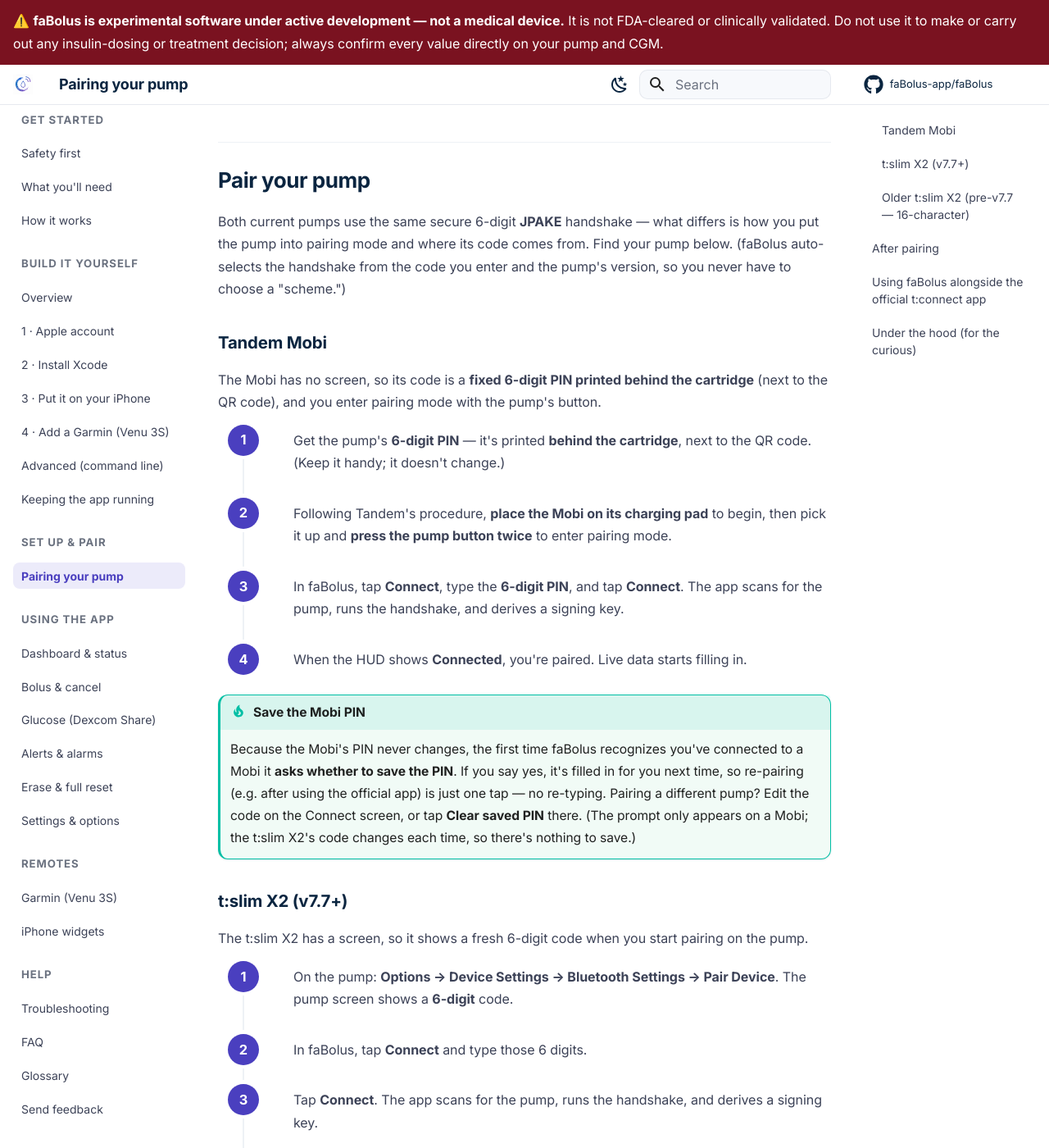
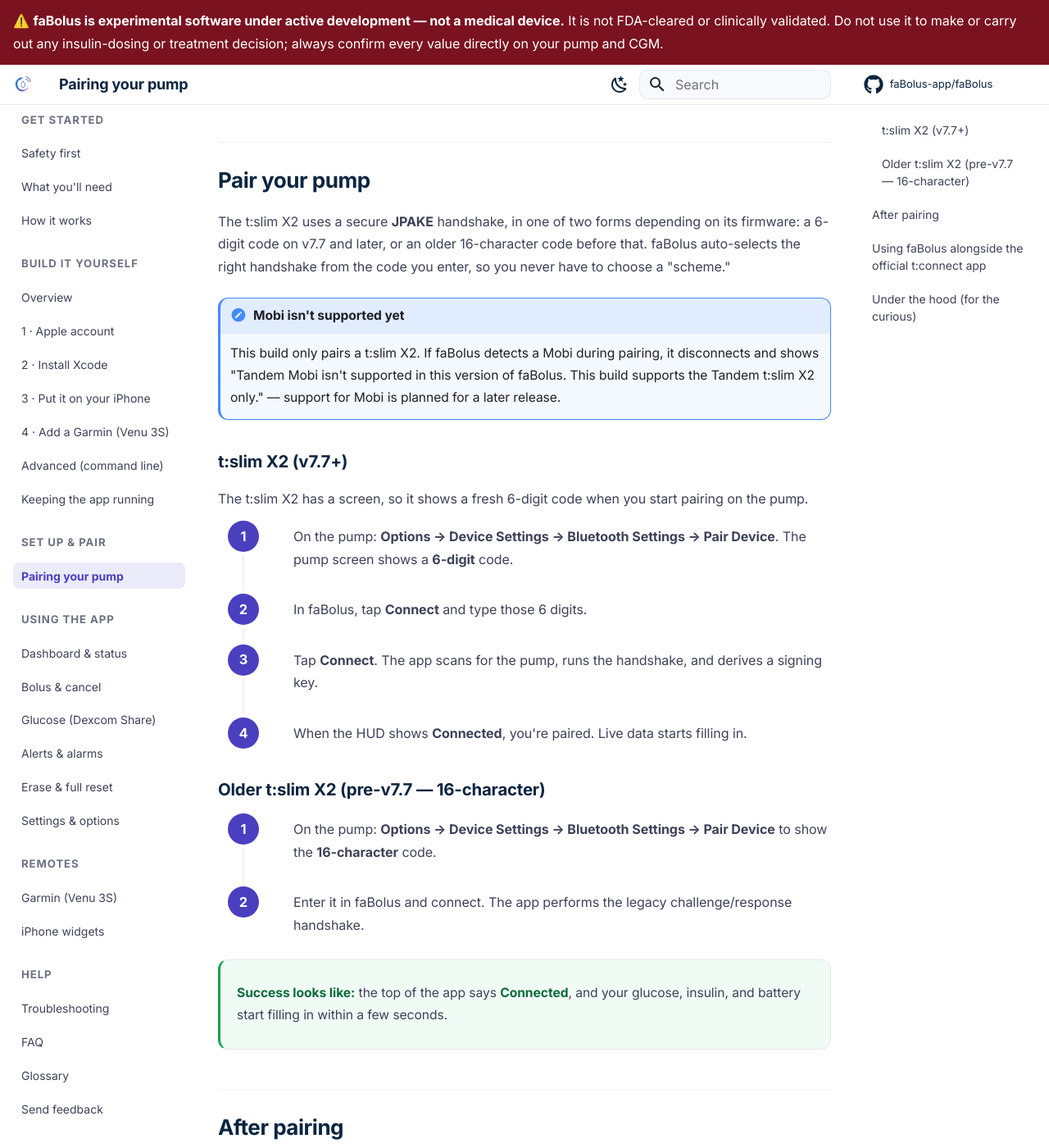
Before and after one commit to faBolus-app/faBolus, an MkDocs documentation site: the page built from docs/setup/pairing.md, in a window 1280 px wide and 1400 px high, scrolled down 924 px. Shown: the whole window at 82% size. Built offline with MkDocs 1.6.1 and Material for MkDocs 9.7.7, drawn with Linux system fonts in a browser that asks for light colours; comment, search, counter and statistics services are not loaded; some of the changed text lies outside the part shown.

Commit message:
docs(09.6-05): rewrite Pairing to t:slim X2 only; Mobi rejected at pairing
- Drop the Tandem Mobi pairing subsection, the save-PIN affordance, and the Mobi hands-on-switching note (none apply on main)
- Add a short note that Mobi is rejected at pairing, quoting the app's current MOBI-03 reject message (AppModel+MobiReject.swift)
- Fix the intro to describe the t:slim X2's two code formats instead of two pumps sharing a handshake
- Drop the Mobi-specific clause from the t:connect coexistence note
- mkdocs build --strict now exits 0 (build/index.md, build/build-app.md, build/updating.md broken-link warnings from prior waves are cleared)

```diff
--- a/docs/setup/pairing.md
+++ b/docs/setup/pairing.md
@@ -14,29 +14,14 @@
 
 ## Pair your pump
 
-Both current pumps use the same secure 6-digit **JPAKE** handshake — what differs is how you put the
-pump into pairing mode and where its code comes from. Find your pump below. (faBolus auto-selects the
-handshake from the code you enter and the pump's version, so you never have to choose a "scheme.")
+The t:slim X2 uses a secure **JPAKE** handshake, in one of two forms depending on its firmware:
+a 6-digit code on v7.7 and later, or an older 16-character code before that. faBolus auto-selects
+the right handshake from the code you enter, so you never have to choose a "scheme."
 
-### Tandem Mobi
-
-The Mobi has no screen, so its code is a **fixed 6-digit PIN printed behind the cartridge** (next to
-the QR code), and you enter pairing mode with the pump's button.
-
-<ol class="cx2-steps">
-<li>Get the pump's <strong>6-digit PIN</strong> — it's printed <strong>behind the cartridge</strong>, next to the QR code. (Keep it handy; it doesn't change.)</li>
-<li>Following Tandem's procedure, <strong>place the Mobi on its charging pad</strong> to begin, then pick it up and <strong>press the pump button twice</strong> to enter pairing mode.</li>
-<li>In faBolus, tap <strong>Connect</strong>, type the <strong>6-digit PIN</strong>, and tap <strong>Connect</strong>. The app scans for the pump, runs the handshake, and derives a signing key.</li>
-<li>When the HUD shows <strong>Connected</strong>, you're paired. Live data starts filling in.</li>
-</ol>
-
-!!! tip "Save the Mobi PIN"
-    Because the Mobi's PIN never changes, the first time faBolus recognizes you've connected to a
-    Mobi it **asks whether to save the PIN**. If you say yes, it's filled in for you next time, so
-    re-pairing (e.g. after using the official app) is just one tap — no re-typing. Pairing a
-    different pump? Edit the code on the Connect screen, or tap **Clear saved PIN** there. (The
-    prompt only appears on a Mobi; the t:slim X2's code changes each time, so there's nothing to
-    save.)
+!!! note "Mobi isn't supported yet"
+    This build only pairs a t:slim X2. If faBolus detects a Mobi during pairing, it disconnects and
+    shows "Tandem Mobi isn't supported in this version of faBolus. This build supports the Tandem
+    t:slim X2 only." — support for Mobi is planned for a later release.
 
 ### t:slim X2 (v7.7+)
 
@@ -60,12 +45,6 @@
 **Success looks like:** the top of the app says **Connected**, and your glucose, insulin, and
 battery start filling in within a few seconds.
 </div>
-
-!!! note "Switching a Mobi between apps is hands-on"
-    Because the Mobi needs the charging pad and physical button presses to enter pairing mode,
-    re-pairing it (e.g. switching between faBolus and the official app) is a deliberate, hands-on
-    step every time — even less of a quick toggle than the t:slim X2. See
-    [Using faBolus alongside the official t:connect app](#using-fabolus-alongside-the-official-tconnect-app).
 
 ## After pairing
 
@@ -96,9 +75,9 @@
 reconnects with **no code**, so the new-code step only appears when you bounce between the two.
 
 !!! note "faBolus doesn't replace the official app"
-    Some pump settings and configuration — and certain **Mobi** functions — can only be changed in
-    **t:connect**; faBolus doesn't support them yet. When you need one, pair t:connect, make the
-    change, then re-pair faBolus for monitoring and remote bolus.
+    Some pump settings and configuration can only be changed in **t:connect**; faBolus doesn't
+    support them yet. When you need one, pair t:connect, make the change, then re-pair faBolus for
+    monitoring and remote bolus.
 
 ## Under the hood (for the curious)
 
```
